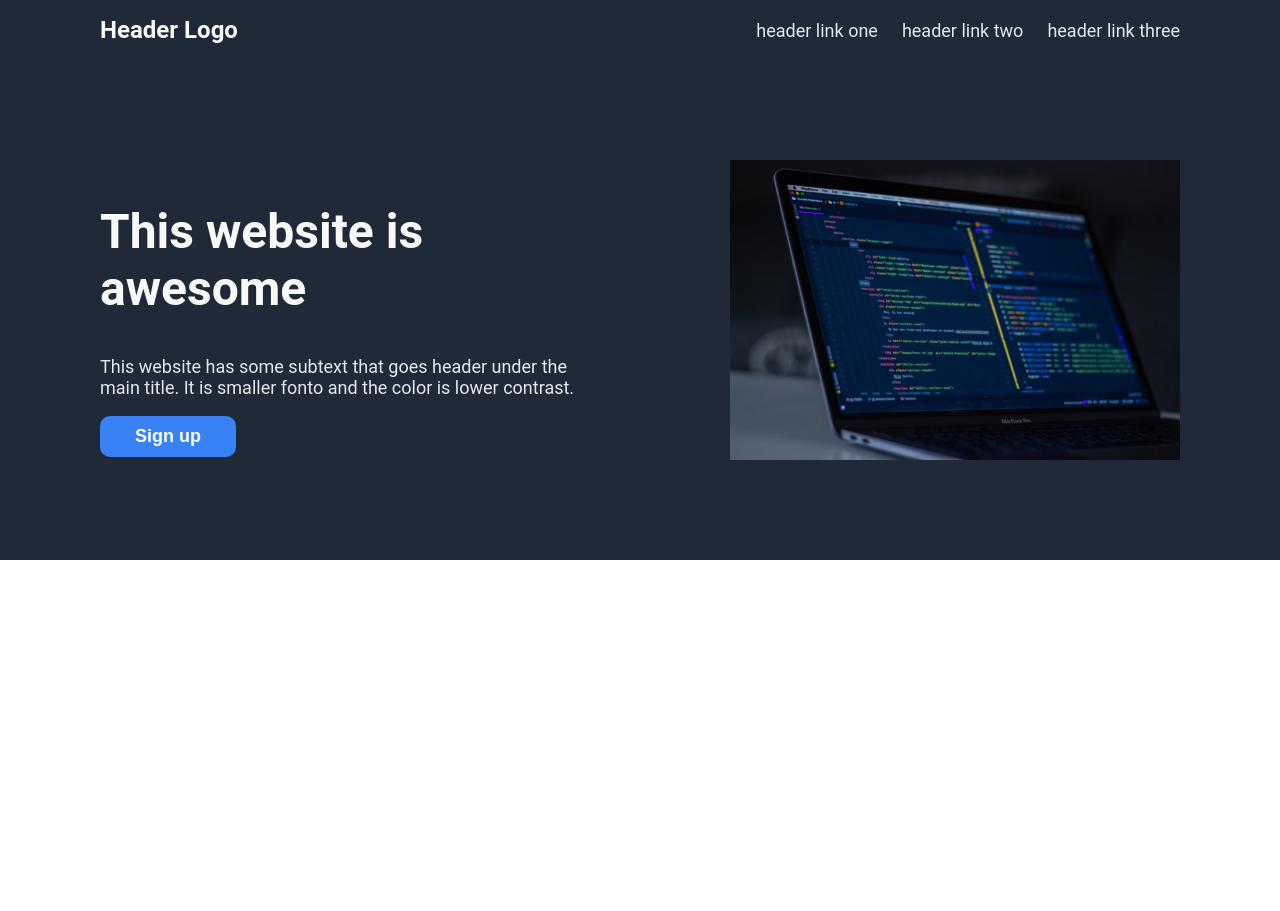
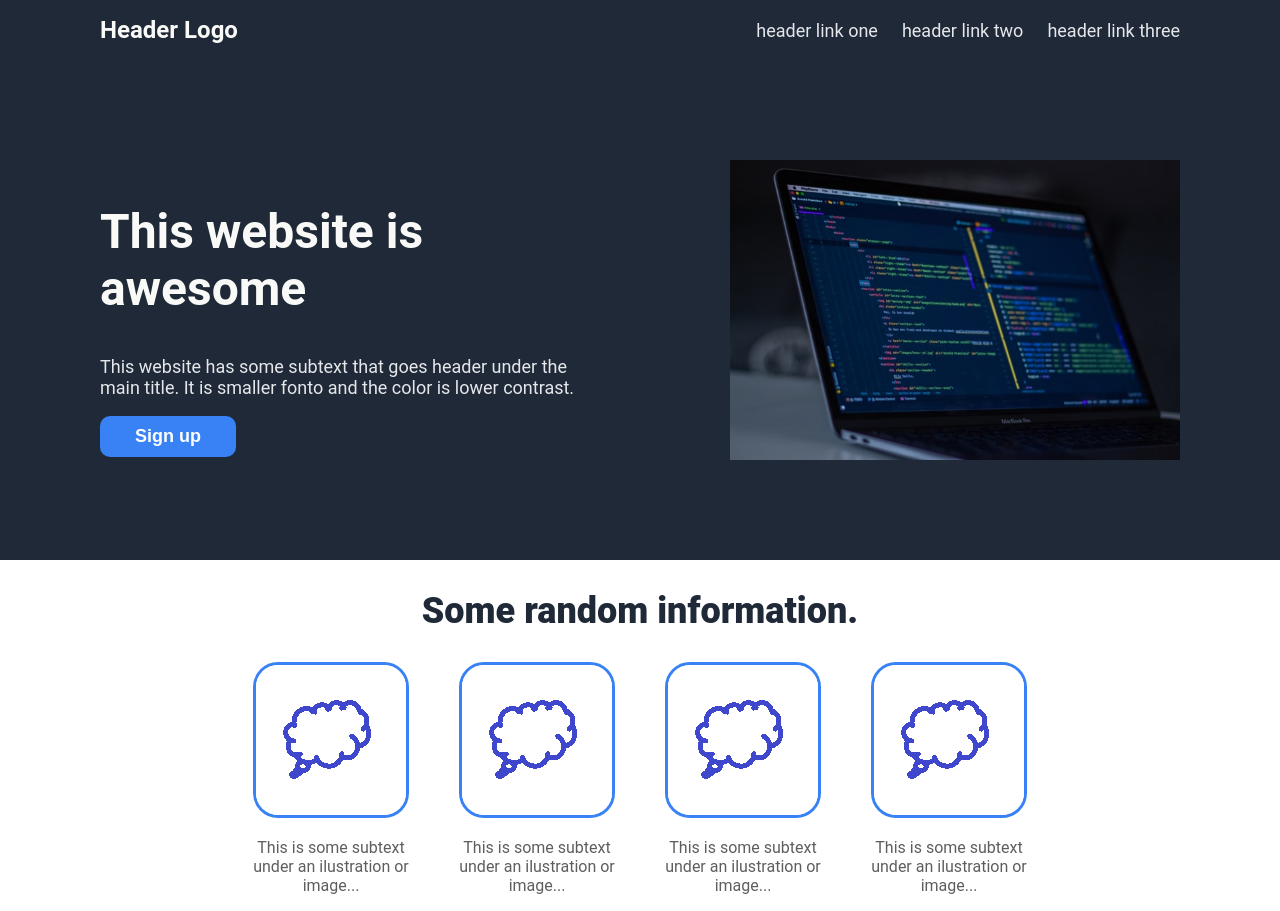
Before and after one commit to facufrau/odin-landing-page, a plain HTML site: page index.html in a window 1280 px wide. Before the commit the page ends 800 px from the top, so only its background shows below. Drawn offline with Linux system fonts and the light colour scheme.

Commit message:
Added information section and basic styling

```diff
--- a/index.html
+++ b/index.html
@@ -31,5 +31,30 @@
         <img id="welcome-img" src="src/website.jpg" alt="Picture of a laptop with code on screen.">
     </div>
 
+    <div class="information">
+        <h2 class="information">Some random information.</h2>
+        <div id="item-container">
+            <div class="item">
+                <img src="src/ilustration1.png" alt="Thought cloud icon">
+                <p class="item-text">This is some subtext under an ilustration or image...</p>
+            </div>
+
+            <div class="item">
+                <img src="src/ilustration1.png" alt="Thought cloud icon">
+                <p class="item-text">This is some subtext under an ilustration or image...</p>
+            </div>
+
+            <div class="item">
+                <img src="src/ilustration1.png" alt="Thought cloud icon">
+                <p class="item-text">This is some subtext under an ilustration or image...</p>
+            </div>
+
+            <div class="item">
+                <img src="src/ilustration1.png" alt="Thought cloud icon">
+                <p class="item-text">This is some subtext under an ilustration or image...</p>
+            </div>
+        </div>
+    </div>
+
 </body>
 </html>
--- a/src/styles.css
+++ b/src/styles.css
@@ -72,3 +72,33 @@ header a {
     height: 300px;
     width: auto;
 }
+
+/* SECOND SECTION - INFORMATION */
+
+.information h2{
+    font-size: 36px;
+    font-weight: 900;
+    color: #1F2937;
+    display: flex;
+    align-content: center;
+    justify-content: center;
+}
+
+.item img {
+    border: 3px solid #3882F6;
+    border-radius: 25px;
+}
+
+.item-text {
+    max-width: 156px;
+    color:#5e5e5e;
+}
+
+#item-container {
+    display: flex;
+    justify-content: center;
+    align-items: center;
+    gap: 50px;
+    margin: 0px 100px;
+    text-align: center;
+}
```
Also changed, not shown: src/ilustration1.png (added).
